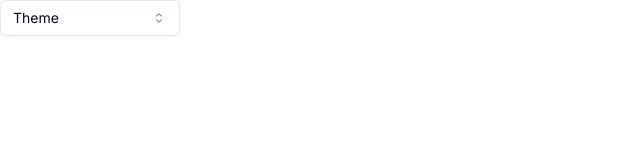
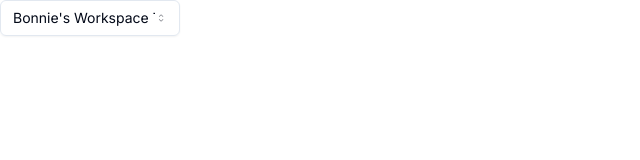
Before and after one commit to ajaywaghray/my-app, a Next.js app: page / in a window 1280 px wide. Shown: the top 160 px of the page, without its empty margins (0-640 px from the left). Built offline with nearby package versions, Linux system fonts and the light colour scheme.

Commit message:
Updating Select menu mock items

```diff
--- a/src/app/page.tsx
+++ b/src/app/page.tsx
@@ -11,7 +11,7 @@ export default function Home() {
     <main>
       <Select>
         <SelectTrigger className="w-[180px]">
-          <SelectValue placeholder="Theme" />
+          <SelectValue placeholder="Bonnie's Workspace Theme" />
         </SelectTrigger>
         <SelectContent>
           <SelectItem value="light">Light</SelectItem>
```
